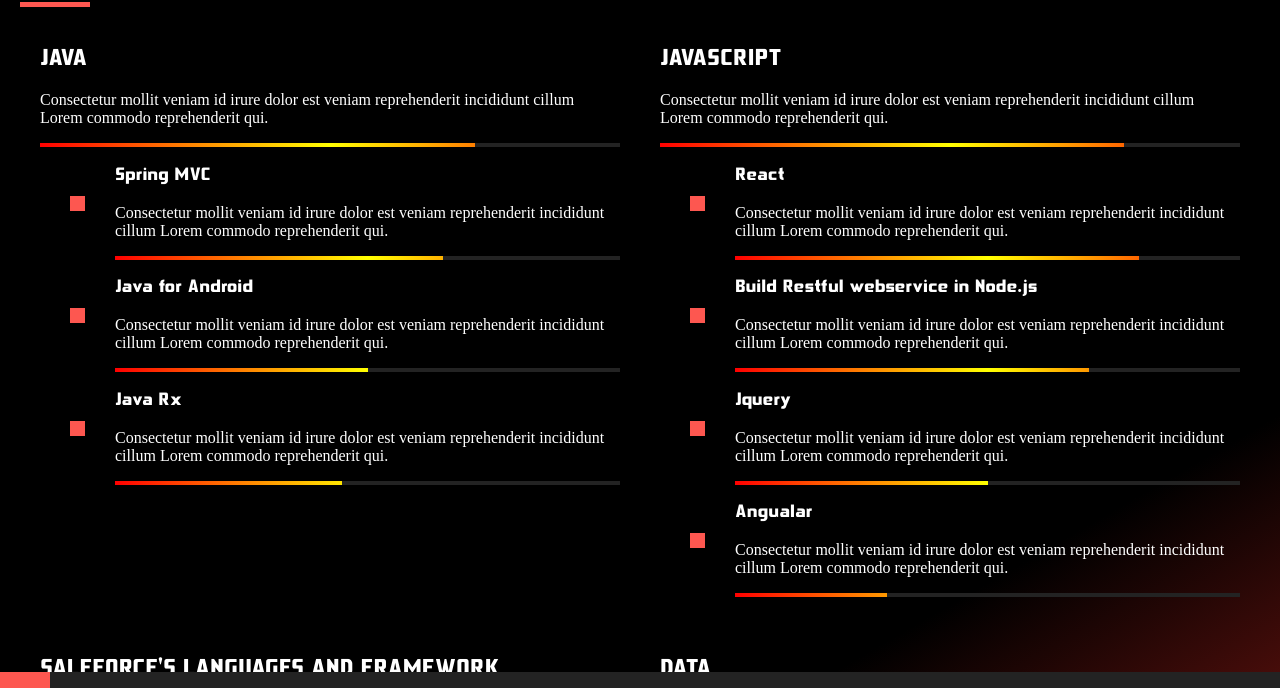
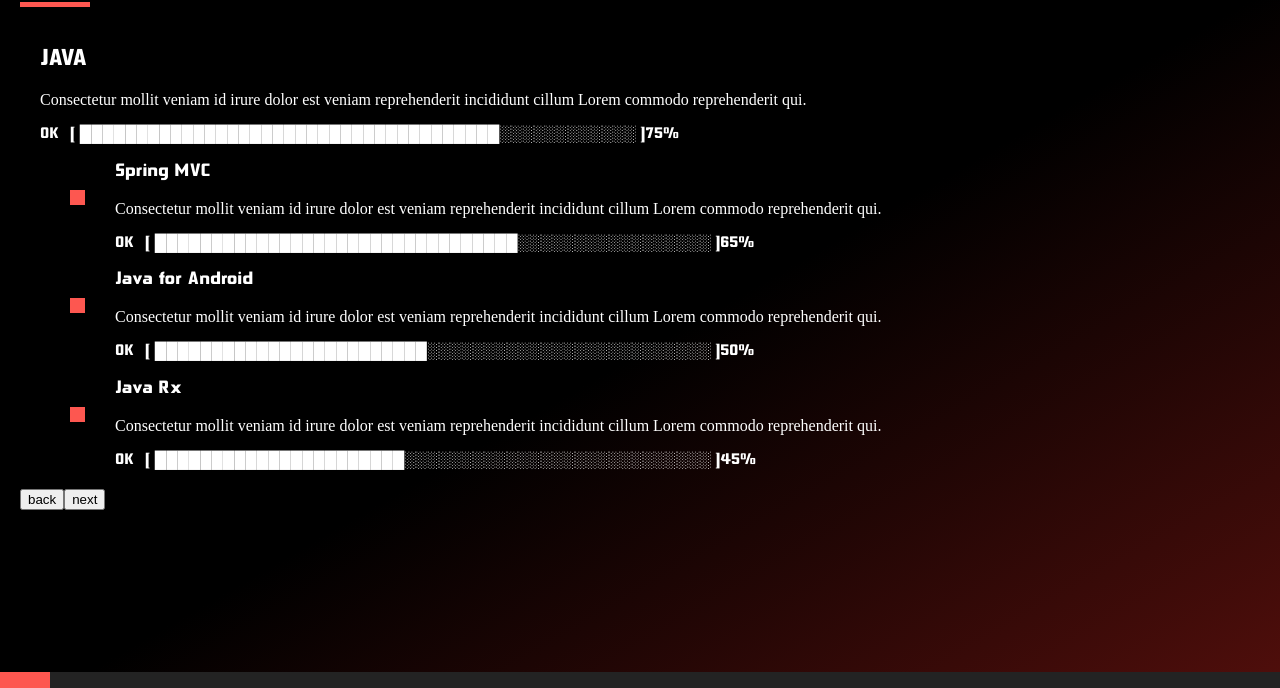
Before and after one commit to NicolaCraperi/nicola-craperi-site, a Gatsby site: page /skills in a window 1280 px wide. Shown: the part 78-766 px from the top of the page. Built offline with nearby package versions, Linux system fonts and the light colour scheme; Gatsby itself is replaced by a stand-in of ours.

Commit message:
feat: add new percentage bar

```diff
--- a/package.json
+++ b/package.json
@@ -14,6 +14,7 @@
     },
     "dependencies": {
         "gatsby": "^2.15.9",
+        "gatsby-plugin-google-fonts": "^1.0.1",
         "gatsby-plugin-layout": "^1.0.15",
         "gatsby-plugin-react-helmet": "^3.0.12",
         "gatsby-plugin-web-font-loader": "^1.0.4",
--- a/src/components/command-line-output/index.js
+++ b/src/components/command-line-output/index.js
@@ -3,7 +3,7 @@
 import { data } from "../../../static/data"
 
 const CmdLine = styled.span`
-    color: #b3f442;
+    color: #fd5750;
 `
 
 const KeyWord = styled.span`
--- a/src/components/command-line/index.js
+++ b/src/components/command-line/index.js
@@ -2,7 +2,7 @@
 import styled from "styled-components"
 
 export const CmdLine = styled.span`
-    color: #b3f442;
+    color: #fd5750;
 `
 
 const CommandLine = styled.input`
--- /dev/null
+++ b/src/components/percentage-bar/index.jsx
@@ -0,0 +1,53 @@
+import React, { useEffect, useState } from "react"
+
+export const PercentageBar = ({ percentage }) => {
+    const [progress, setProgress] = useState(0)
+
+    useEffect(() => {
+        setTimeout(() => {
+            if (progress < percentage) {
+                setProgress(progress + 1)
+            }
+        }, 25)
+    }, [progress])
+
+    const calucalteBar = () => {
+        let bar = "[ "
+        for (let i = 1; i < 50; i++) {
+            if (i * 2 < progress) {
+                bar += "█"
+            } else {
+                bar += "░"
+            }
+        }
+        return bar + " ]"
+    }
+
+    const calcutateSpinner = () => {
+        if (progress === percentage) {
+            return "OK"
+        }
+        const rest = progress % 4
+        switch (rest) {
+            case 0: //-\|/
+                return "-"
+            case 1: //-\|/
+                return "\\"
+            case 2: //-\|/
+                return "|"
+
+            case 3: //-\|/
+                return "/"
+        }
+    }
+
+    const bar = calucalteBar()
+    const spinner = calcutateSpinner()
+    return (
+        <div style={{ display: "flex", alignItems: "center" }}>
+            <div style={{ width: 30 }}>{spinner}</div>
+            <div>{bar}</div>
+            <div>{progress}%</div>
+        </div>
+    )
+}
--- a/src/pages/skills.js
+++ b/src/pages/skills.js
@@ -1,28 +1,17 @@
-import React from "react"
+import React, { useState } from "react"
 import { PagesContainer, Separator, PageTitle } from "../commons/styled"
 import { colors } from "../commons/colors"
 import styled, { keyframes } from "styled-components"
 import { skills } from "../data"
+import { PercentageBar } from "../components/percentage-bar"
 
 const LanguageContainer = styled.div`
-    display: flex;
-    flex-wrap: wrap;
-`
-const LanguageContainerItem = styled.div`
-    flex-basis: 50%;
     padding: 20px;
     box-sizing: border-box;
 `
 
 const FrameworkContainer = styled.div`
     display: flex;
-`
-const PercentageBar = styled.div`
-    width: ${props => 100 - props.percentage}%;
-    background-color: ${colors.DARKGREY};
-    height: 100%;
-    float: right;
-    animation: ${props => PercentageAnimation(props.percentage)} 2000ms;
 `
 
 const ListItemContainer = styled.div`
@@ -37,35 +26,20 @@
     width: 15px;
 `
 
-const PercentageAnimation = percentage => keyframes`
-  0% {
-    width: 100%;
-  }
-  100% {
-    width: ${100 - percentage}%;
- }`
+const Skills = props => {
+    const [position, setPosition] = useState(0)
 
-const PercentageBarContainer = styled.div`
-    background-image: linear-gradient(to right, red, yellow, RED);
-    height: 4px;
-`
-
-const Skills = props => {
     return (
         <PagesContainer backgroundColor="yellow" padding={true}>
             <PageTitle>SKILLS</PageTitle>
             <Separator />
-            <LanguageContainer>
-                {skills.map(item => (
-                    <LanguageContainerItem>
-                        <h2>{item.language}</h2>
-                        <p>{item.description}</p>
-                        <PercentageBarContainer>
-                            <PercentageBar percentage={item.percentage} />
-                        </PercentageBarContainer>
-                        {item.correlations.length === 0
+            <LanguageContainer key={"prov" + position}>
+                <h2>{skills[position].language}</h2>
+                <p>{skills[position].description}</p>
+                <PercentageBar percentage={skills[position].percentage} />
+                {skills[position].correlations.length === 0
                     ? null
-                            : item.correlations.map(
+                    : skills[position].correlations.map(
                           ({ framework, percentage, description }) => (
                               <FrameworkContainer>
                                   <ListItemContainer>
@@ -74,18 +48,14 @@
                                   <div>
                                       <h3>{framework}</h3>
                                       <p>{description}</p>
-                                              <PercentageBarContainer>
-                                                  <PercentageBar
-                                                      percentage={percentage}
-                                                  />
-                                              </PercentageBarContainer>
+                                      <PercentageBar percentage={percentage} />
                                   </div>
                               </FrameworkContainer>
                           )
                       )}
-                    </LanguageContainerItem>
-                ))}
             </LanguageContainer>
+            <button onClick={() => setPosition(position - 1)}>back</button>
+            <button onClick={() => setPosition(position + 1)}>next</button>
         </PagesContainer>
     )
 }
--- a/style/global.css
+++ b/style/global.css
@@ -9,7 +9,8 @@
     height: 100vh;
     margin: 0;
     overflow-y: hidden;
-    background: linear-gradient(150deg, rgb(0, 0, 0) 80%, rgb(84, 15, 12));
+    background: linear-gradient(150deg, rgb(0, 0, 0) 52%, rgb(84, 15, 12));
+
     color: white;
 }
 
```
Also changed, not shown: src/components/computer/index.js (+27 -0 lines), 1 other file. Lines whose indentation alone changed are shown as unchanged.
